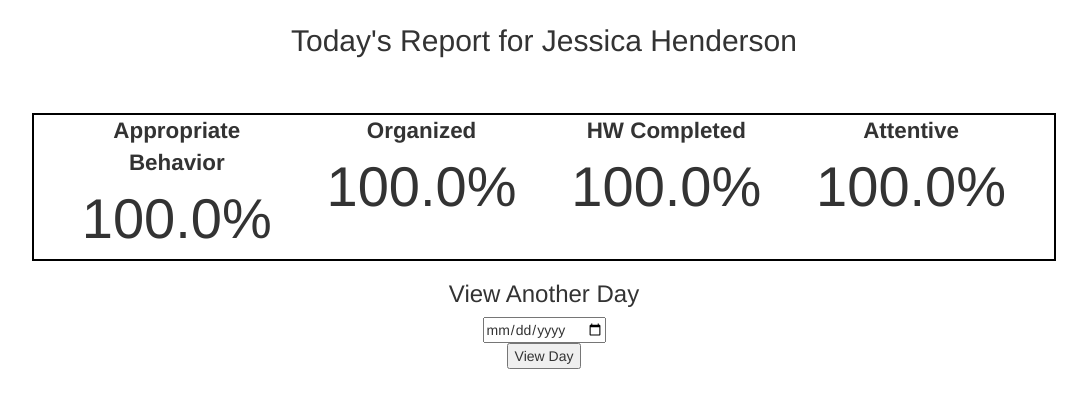
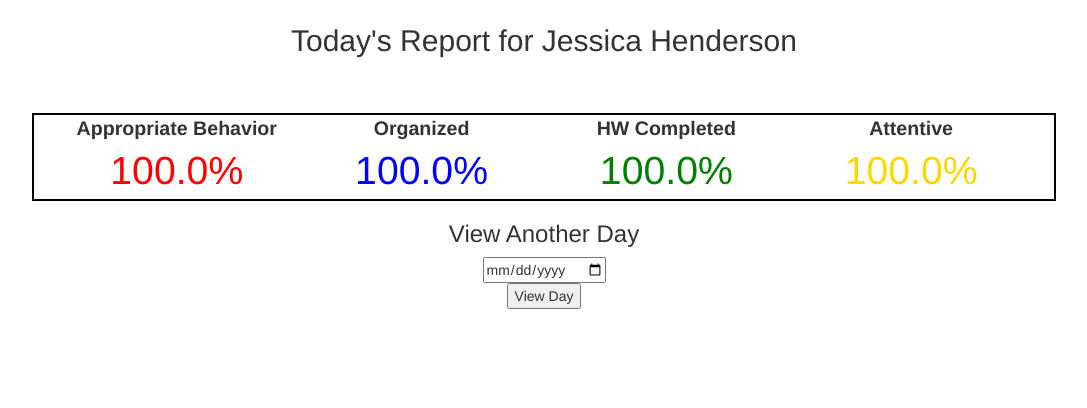
Before and after one commit to JoshuaOStafford/VanaLearning, a Django app: template templates/day.html in a window 1280 px wide. Shown: the part 56-464 px from the top of the page, without its empty margins (96-1183 px from the left). Run offline with Django 3.2, Linux system fonts and the light colour scheme; the template is opened without the code that fills it: values that come from a table or form of the project are taken from there, others are empty; data comes from the database, SQL or seed files in the repository; some libraries are stand-ins or nearby versions; some web fonts are replaced.

```diff
--- a/templates/day.html
+++ b/templates/day.html
@@ -31,40 +31,44 @@ hr {
     float: left;
     margin-left: 3%;
     margin-right: 1%;
-    font-size: 160%;
+    font-size: 140%;
 }
 #m2 {
         width: 22%;
         float: left;
     margin-left: 1%;
     margin-right: 1%;
-    font-size: 160%;
+    font-size: 140%;
     }
 #m3 {
         width: 22%;
         float: left;
     margin-left: 1%;
     margin-right: 1%;
-    font-size: 160%;
+    font-size: 140%;
     }
 #m4 {
         width: 22%;
         float: left;
     margin-left: 1%;
     margin-right: 3%;
-    font-size: 160%;
+    font-size: 140%;
     }
 #m1_number{
-    font-size: 250%;
+    font-size: 200%;
+    color: red;
 }
 #m2_number{
-    font-size: 250%;
+    font-size: 200%;
+    color: blue;
 }
 #m3_number{
-    font-size: 250%;
+    font-size: 200%;
+    color:green;
 }
 #m4_number{
-    font-size: 250%;
+    font-size: 200%;
+    color: gold;
 }
 #comments {
     clear: both;
```
